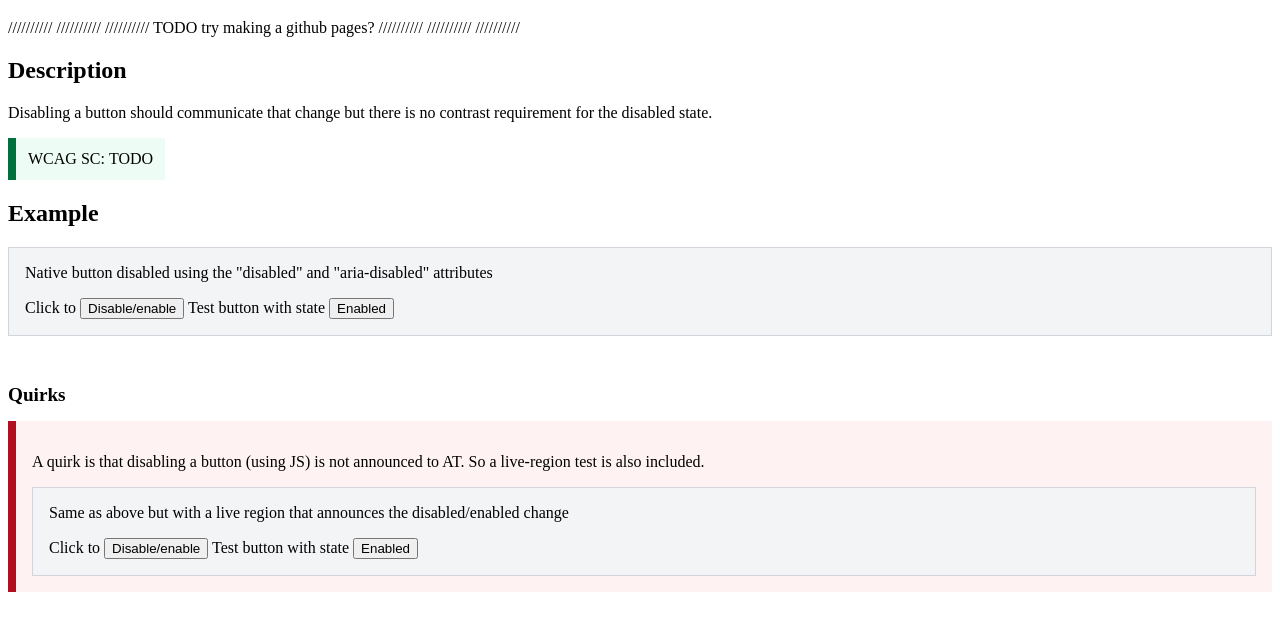
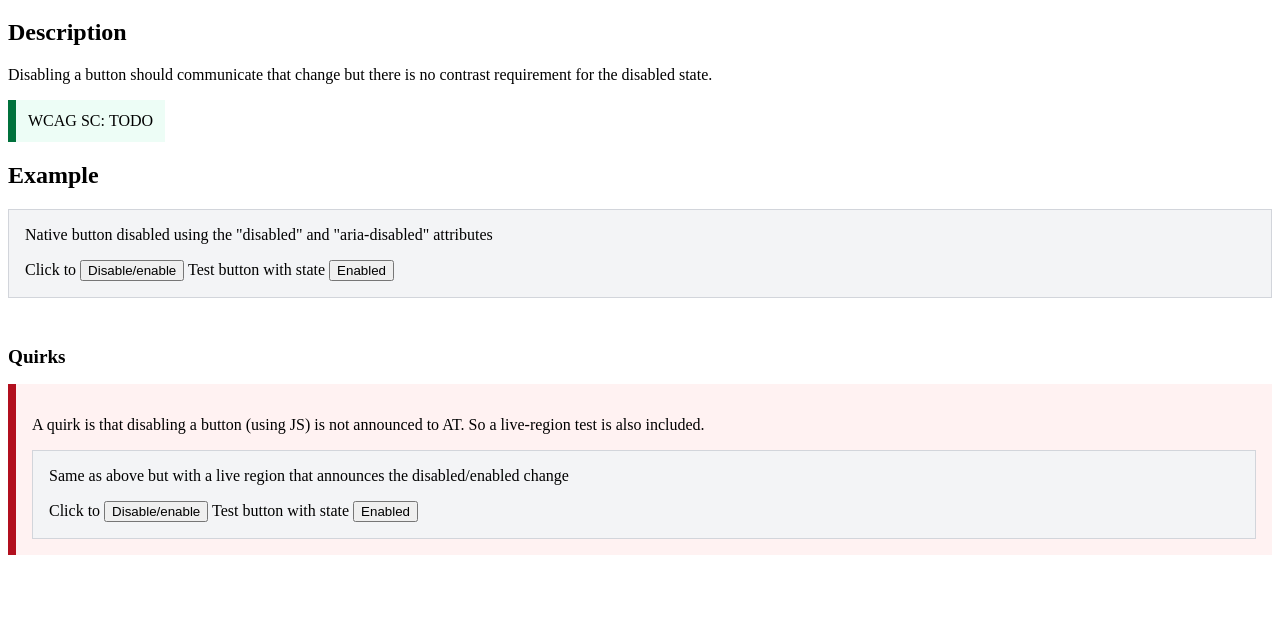
Before and after one commit to thiessenp-cds/a11y-testing, a website: page src/button-disable.html in a window 1280 px wide. Shown: the part 61-692 px from the top of the page. Drawn offline with Linux system fonts and the light colour scheme.

Commit message:
Removes a comment

```diff
--- a/src/button-disable.html
+++ b/src/button-disable.html
@@ -11,14 +11,6 @@
       <h1>Disabling a Button (avoid)</h1>
     </header>
     <main>
-      //////////
-      //////////
-      //////////
-      TODO try  making a github pages?
-      //////////
-      //////////
-      //////////
-
       <h2>Description</h2>
 
       <p>Disabling a button should communicate that change but there is no contrast requirement for the disabled state.</p>
@@ -47,7 +39,6 @@
           <p>Same as above but with a live region that announces the disabled/enabled change</p>
           <label>Click to <button id="test_disable_enable_trigger2" type="button">Disable/enable</button></label>
           <label>Test button with state <button id="test_disable_enable_button_output2">Enabled</button></label>
-<!-- @TODO class to hide for visual -->
           <span id="test_disable_enable_button_live2" aria-live="assertive"></span>
         </div>
 
```
